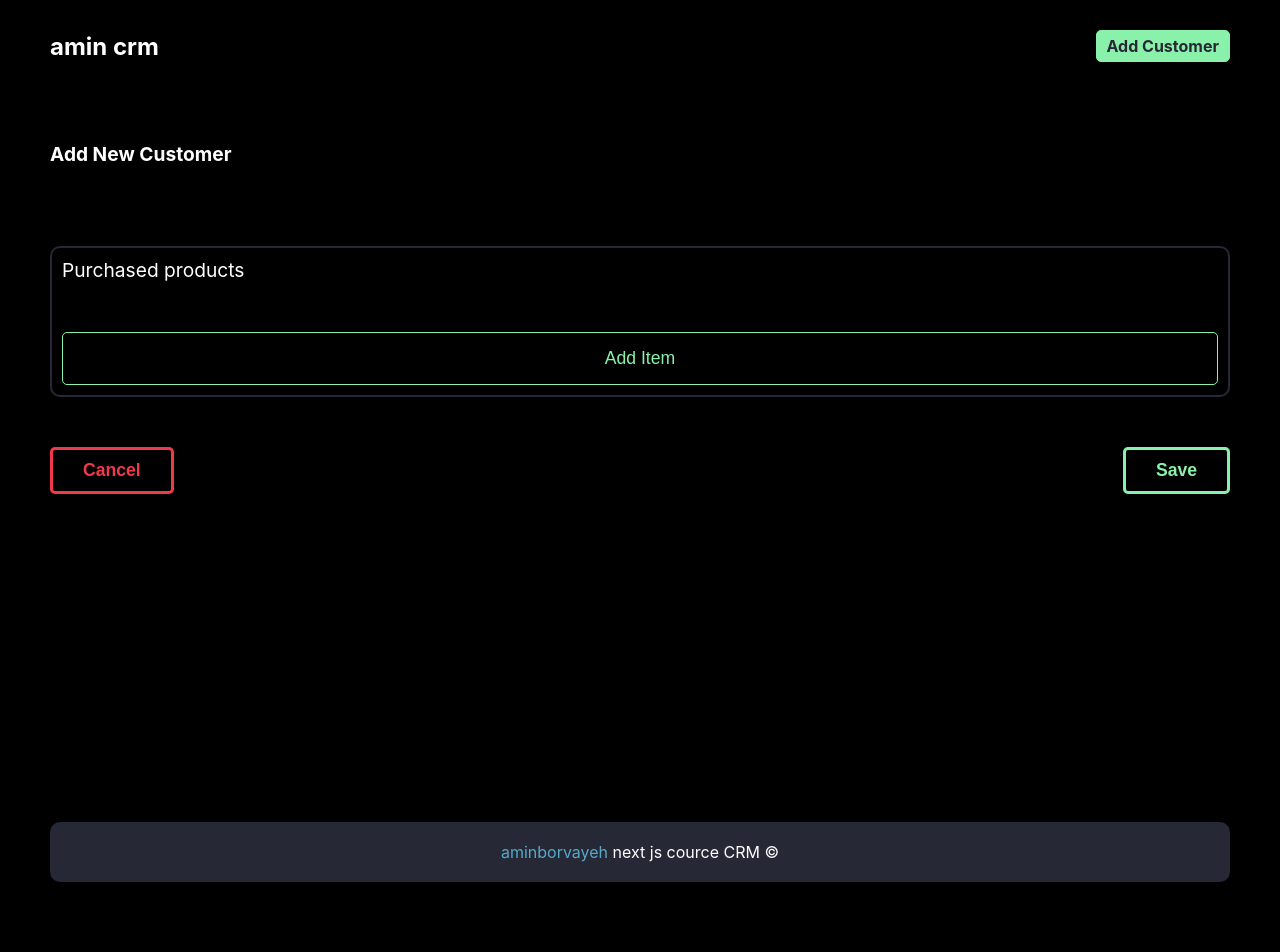
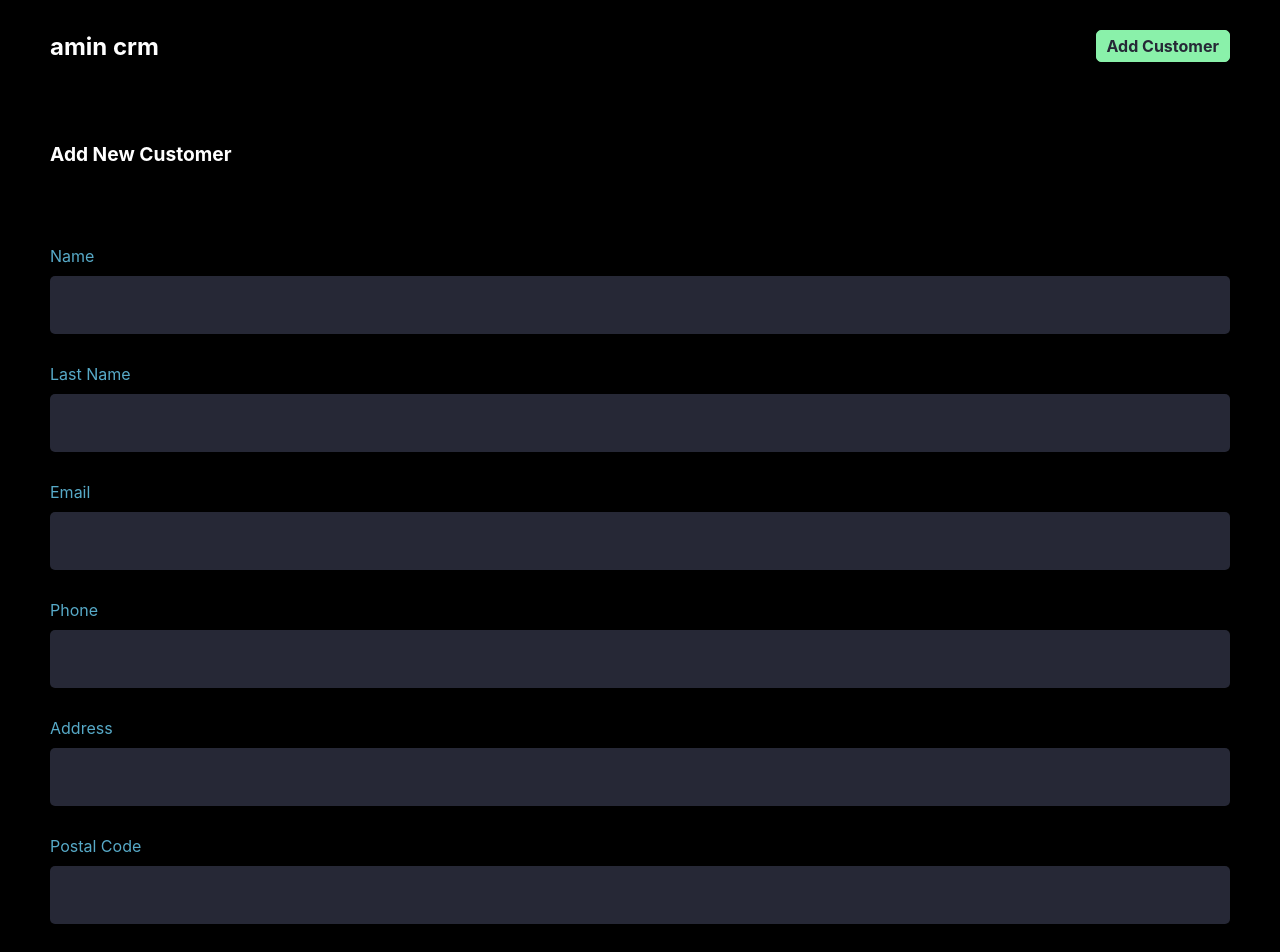
Before and after one commit to amincxo/CRMNext, a Next.js app: page /add-customer in a window 1280 px wide. Shown: the top 952 px of the page. Before the commit the page ends 892 px from the top, so only its background shows below. Built offline with nearby package versions, Linux system fonts and the light colour scheme.

Commit message:
form list and itemlist complate

```diff
--- a/components/module/Form.js
+++ b/components/module/Form.js
@@ -1,8 +1,20 @@
+import FormInput from "./FormInput"
 import ItemList from "./ItemList"
 
 function Form({form, setForm}) {
+    const changeHandler = (e) => {
+        const {name , value} = e.target
+        setForm({...form, [name]: value })
+    }
   return (
     <div>
+        <FormInput name="name" label="Name" type="text" value={form.name} onChange={changeHandler} />
+        <FormInput name="lastName" label="Last Name" type="text" value={form.lastName} onChange={changeHandler} />
+        <FormInput name="email" label="Email" type="text" value={form.email} onChange={changeHandler} />
+        <FormInput name="phone" label="Phone" type="tel" value={form.phone} onChange={changeHandler} />
+        <FormInput name="address" label="Address" type="text" value={form.address} onChange={changeHandler} />
+        <FormInput name="postalCode" label="Postal Code" type="text" value={form.postalCode} onChange={changeHandler} />
+        <FormInput name="date" label="Date" type="date" value={form.date} onChange={changeHandler} />
         <ItemList form={form} setForm={setForm} />
     </div>
   )
--- a/components/module/ItemList.js
+++ b/components/module/ItemList.js
@@ -7,7 +7,7 @@
         setForm({
             ...form, products: [...products, {name: '', price: '', qty: ""}]
         });
-        console.log(products)
+        console.log(form)
     }
 
     const changeHandler = (e , index) => {
```
